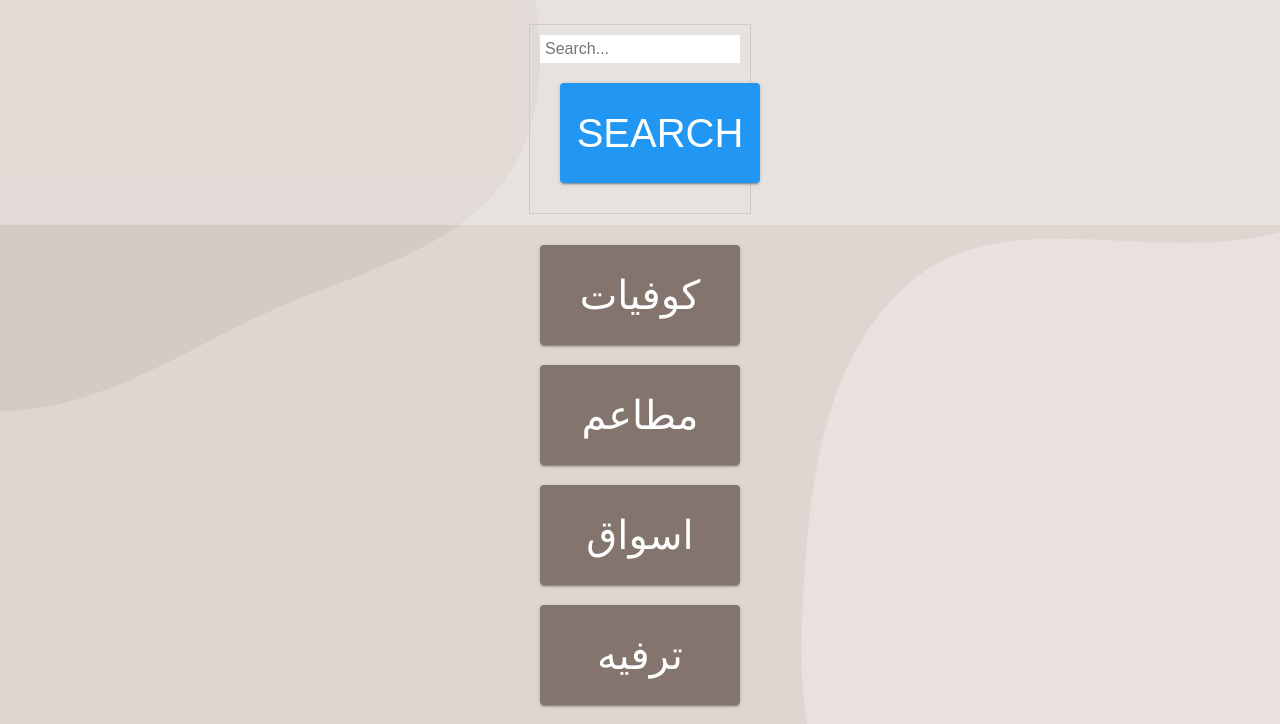
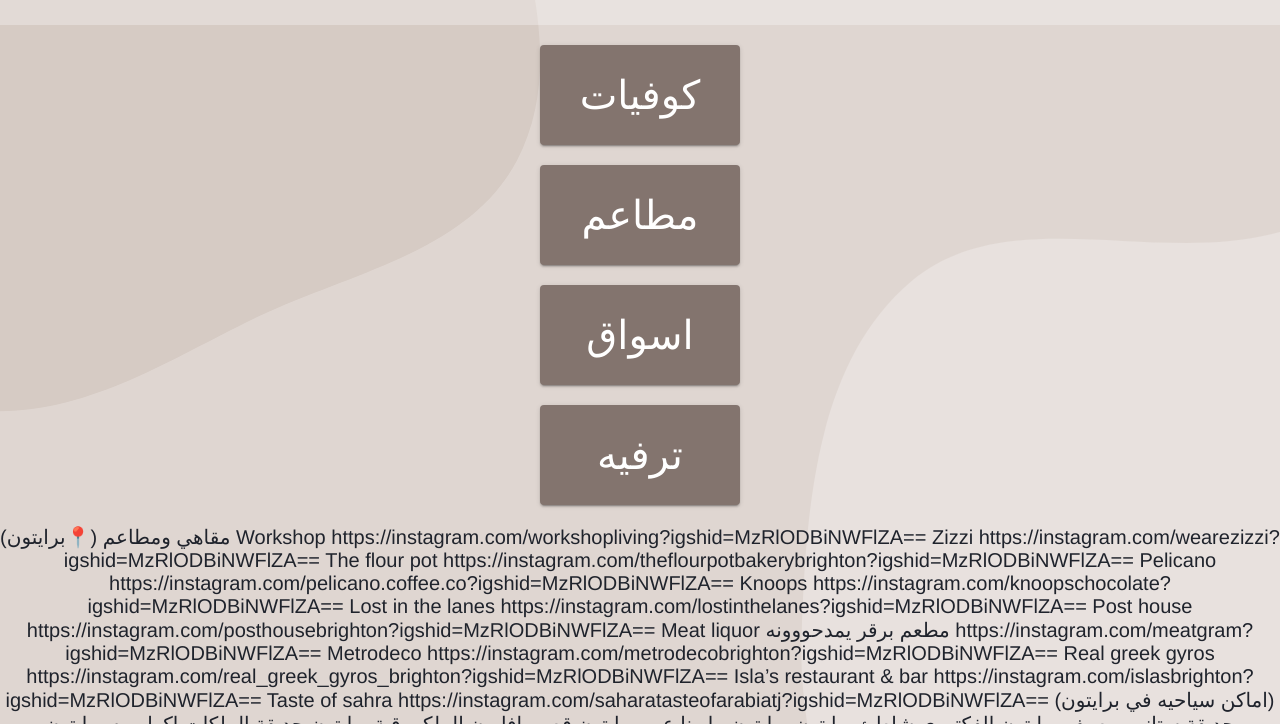
Before and after one commit to irbala/London, a plain HTML site: page index.html in a window 1280 px wide. Shown: the part 76-800 px from the top of the page. Drawn offline with Linux system fonts and the light colour scheme.

Commit message:
Update index.html

```diff
--- a/index.html
+++ b/index.html
@@ -11,10 +11,6 @@
 <div id="page-wrap">
 <div class="header">
 <h1>اماكن لندن</h1>
-<form action="search.php" class="search-bar">
-  <input type="search" placeholder="Search..." id="search" />
-  <button type="submit">Search</button>
-</form>
 <div class="list"></div>
 </div>
 <center>
```
